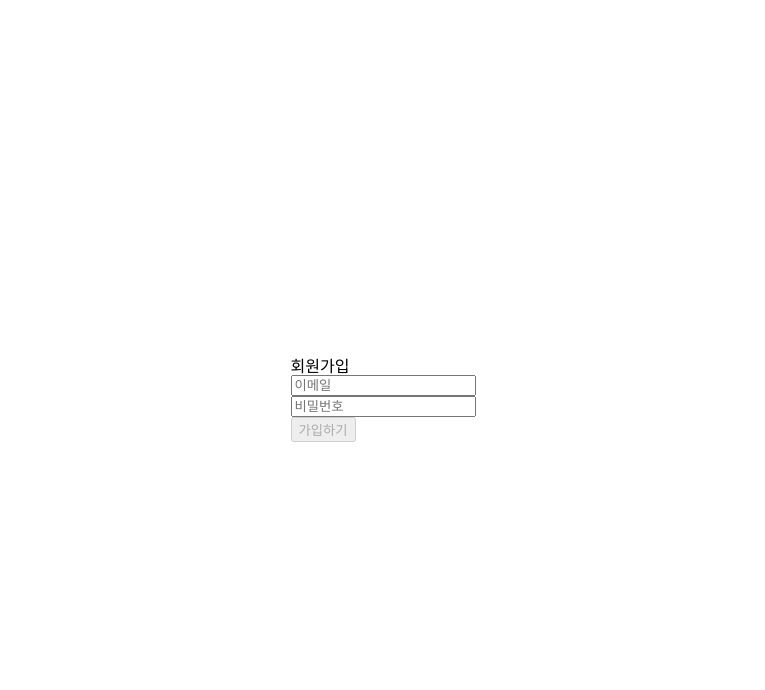
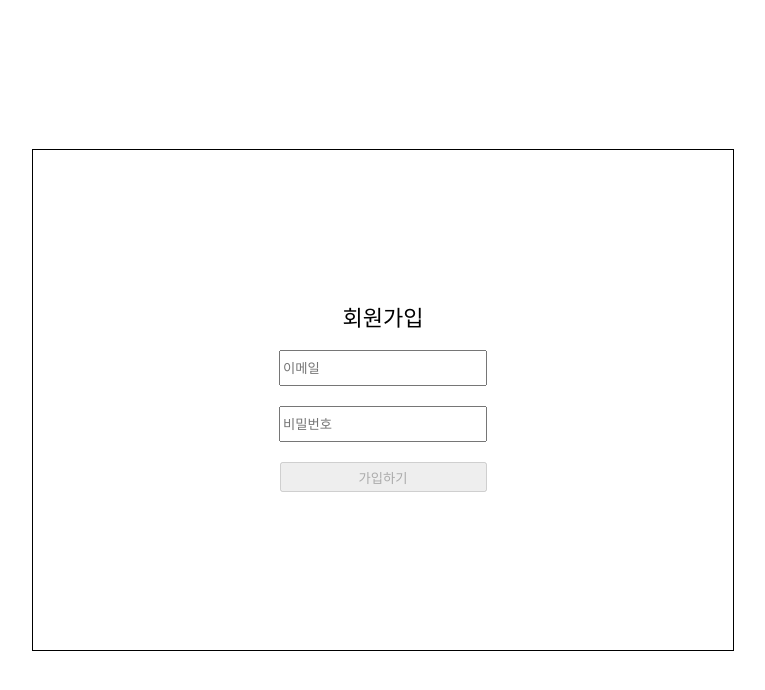
Before and after one commit to thdtjdgml415/wanted-pre-onboarding-frontend, a React (Create React App) app: page /signup in a window 1280 px wide. Shown: the top 690 px of the page, without its empty margins (257-1022 px from the left). Built offline with nearby package versions, Linux system fonts and the light colour scheme.

Commit message:
localstorage에 저장한 Token 값을 활용해 리다이렉션 구현

```diff
--- a/src/api/client.js
+++ b/src/api/client.js
@@ -1,6 +1,6 @@
 import axios from "axios";
 
-export const client = axios.create({
+export const instance = axios.create({
   baseURL: "https://www.pre-onboarding-selection-task.shop",
   headers: {
     "Access-Control-Allow-Origin": "*",
@@ -8,11 +8,20 @@ export const client = axios.create({
   },
 });
 
-client.interceptors.request.use((config) => {
-  const accessToken = localStorage.getItem("access_token");
+instance.interceptors.request.use(
+  (config) => {
+    console.log("config", config);
+    console.log("config.headers", config.headers);
+    const accessToken = localStorage.getItem("token");
+    console.log("accessToken", accessToken);
 
-  if (accessToken && config.headers) {
-    config.headers["Authorization"] = `Bearer ${accessToken}`;
+    if (accessToken && config.headers) {
+      config.headers["Authorization"] = `Bearer ${accessToken}`;
+    }
+    return config;
+  },
+  (error) => {
+    console.log("error", error);
+    return Promise.reject(error);
   }
-  return config;
-});
+);
--- a/src/assets/join.scss
+++ b/src/assets/join.scss
@@ -1,4 +1,37 @@
 .container {
   width: 100vw;
   height: 100vh;
+  .joinWrapper {
+    width: 700px;
+    height: 500px;
+    border: 1px solid #000;
+    display: flex;
+    flex-direction: column;
+    align-items: center;
+    justify-content: center;
+    h1 {
+      font-size: 22px;
+      margin-bottom: 20px;
+    }
+
+    > div {
+      display: flex;
+      align-items: center;
+      justify-content: space-between;
+      margin-bottom: 20px;
+    }
+
+    #joinIdInput {
+      width: 200px;
+      height: 30px;
+    }
+    #joinPwInput {
+      width: 200px;
+      height: 30px;
+    }
+    #joinBtn {
+      width: 207px;
+      height: 30px;
+    }
+  }
 }
--- a/src/components/pages/Join.js
+++ b/src/components/pages/Join.js
@@ -1,5 +1,5 @@
 import React, { useEffect, useState } from "react";
-import { client } from "../../api/client";
+import { instance } from "../../api/client";
 import { useNavigate } from "react-router-dom";
 
 function Login() {
@@ -49,7 +49,7 @@ function Login() {
     try {
       // console.log(joinIdValue);
       // console.log(joinPwValue);
-      const response = await client.post("/auth/signup", {
+      const response = await instance.post("/auth/signup", {
         email: joinIdValue,
         password: joinPwValue,
       });
--- a/src/components/pages/Login.js
+++ b/src/components/pages/Login.js
@@ -1,6 +1,6 @@
 import React, { useEffect, useState } from "react";
 import { useNavigate } from "react-router-dom";
-import { client } from "../../api/client";
+import { instance } from "../../api/client";
 
 function Login() {
   const [loginIdValue, setLoginIdValue] = useState("");
@@ -10,8 +10,20 @@ function Login() {
   const navigate = useNavigate();
 
   const movePage = () => {
-    navigate("/", { replace: true });
+    navigate("/todo", { replace: true });
   };
+
+  const isToken = () => {
+    navigate("/todo", { replace: true });
+  };
+
+  useEffect(() => {
+    //토큰이 존재할 시 다시 로그인 페이지로 접속하면 페이지 리다이렉션
+    if (localStorage.getItem("token")) {
+      console.log("이미 토큰이 존재합니다.");
+      isToken();
+    }
+  }, []);
 
   useEffect(() => {
     //이메일과 패스워드가 둘다 true일때 disabled를 true로 설정
@@ -42,26 +54,25 @@ function Login() {
       return;
     }
     // alert("로그인 성공");
-    console.log("joinIdValue", loginIdValue);
-    console.log("joinPwValue", loginPwValue);
+    // console.log("joinIdValue", loginIdValue);
+    // console.log("joinPwValue", loginPwValue);
 
     try {
-      console.log(loginIdValue);
-      console.log(loginPwValue);
-      const response = await client.post("/auth/signin", {
+      // console.log(loginIdValue);
+      // console.log(loginPwValue);
+      const response = await instance.post("/auth/signin", {
         email: loginIdValue,
         password: loginPwValue,
       });
-      console.log("response", response);
+      console.log("로그인할때 받는 응답response", response);
       if (response.status === 200 && response.data.access_token) {
-        console.log("로그인 성공");
         localStorage.setItem("token", response.data.access_token);
         movePage();
       } else {
         alert("로그인 실패");
       }
     } catch (error) {
-      console.log(error);
+      alert(error.response.data.message);
     }
   };
 
--- a/src/components/pages/Todo.js
+++ b/src/components/pages/Todo.js
@@ -1,10 +1,19 @@
-import React from "react";
+import { useEffect } from "react";
 import { Link } from "react-router-dom";
+import { useNavigate } from "react-router-dom";
 
 function Todo() {
+  const navigate = useNavigate();
+  console.log("Auth", localStorage.getItem("token"));
+  useEffect(() => {
+    if (!localStorage.getItem("token")) {
+      navigate("/signin");
+    }
+  }, []);
+
   return (
     <>
-      <div>Home</div>
+      <div>Todo</div>
       <Link to="signup">로그인</Link>
       <Link to="signin">회원가입</Link>
     </>
```
